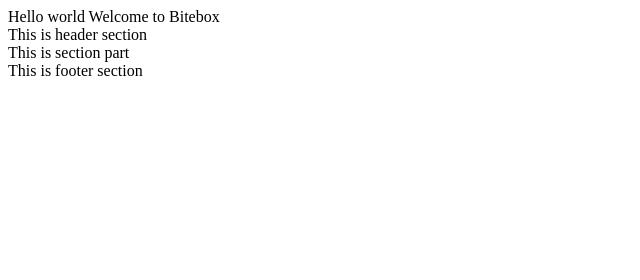
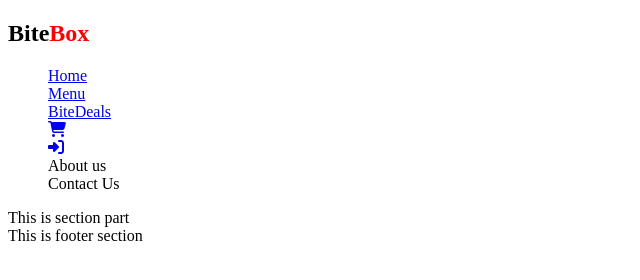
Before and after one commit to paraspatil578-byte/BiteBox, a plain HTML site: page index.html in a window 1280 px wide. Shown: the whole page, without its empty margins (0-640 px from the left). Drawn offline with Linux system fonts and the light colour scheme.

Commit message:
Initial commit for BiteBox project updated

```diff
--- a/index.html
+++ b/index.html
@@ -1,14 +1,36 @@
 <!DOCTYPE html>
 <html>
   <head>
+     <script src="https://kit.fontawesome.com/6675352c6c.js" crossorigin="anonymous"></script>
 <title>Bitebox</title>
+<style>
+  li{
+      list-style-type: none;
+  }
+
+</style>
  </head>
 
 
  <body>
-  Hello world Welcome to Bitebox
   <header>
-   This is header section
+    <nav>
+      <div>
+        <!--logo-->
+        <h2>Bite<span style="color: red;">Box</span></h2>
+        <!--Menu Section-->
+        <ul>
+           <li><a href="home.html">Home</a></li>
+           <li><a href="Menu.html">Menu</a></li>
+           <li><a href="BiteDeals.html">BiteDeals</a></li>
+           <li><a href="Cart.html"><i class="fa-solid fa-cart-shopping"></i></a></li>
+           <li><a href="Login.html"><i class="fa-solid fa-right-to-bracket"></i></a></li>
+           <li>About us</li>
+           <li>Contact Us</li>
+        </ul>
+      </div>
+    </nav>
+
   </header>
   <Section>
    This is section part
```
Also changed, not shown: biteDeals.html (added, +9 -0 lines), cart.html (added, +9 -0 lines), home.html (added, +9 -0 lines), login.html (added, +9 -0 lines), menu.html (added, +9 -0 lines).
